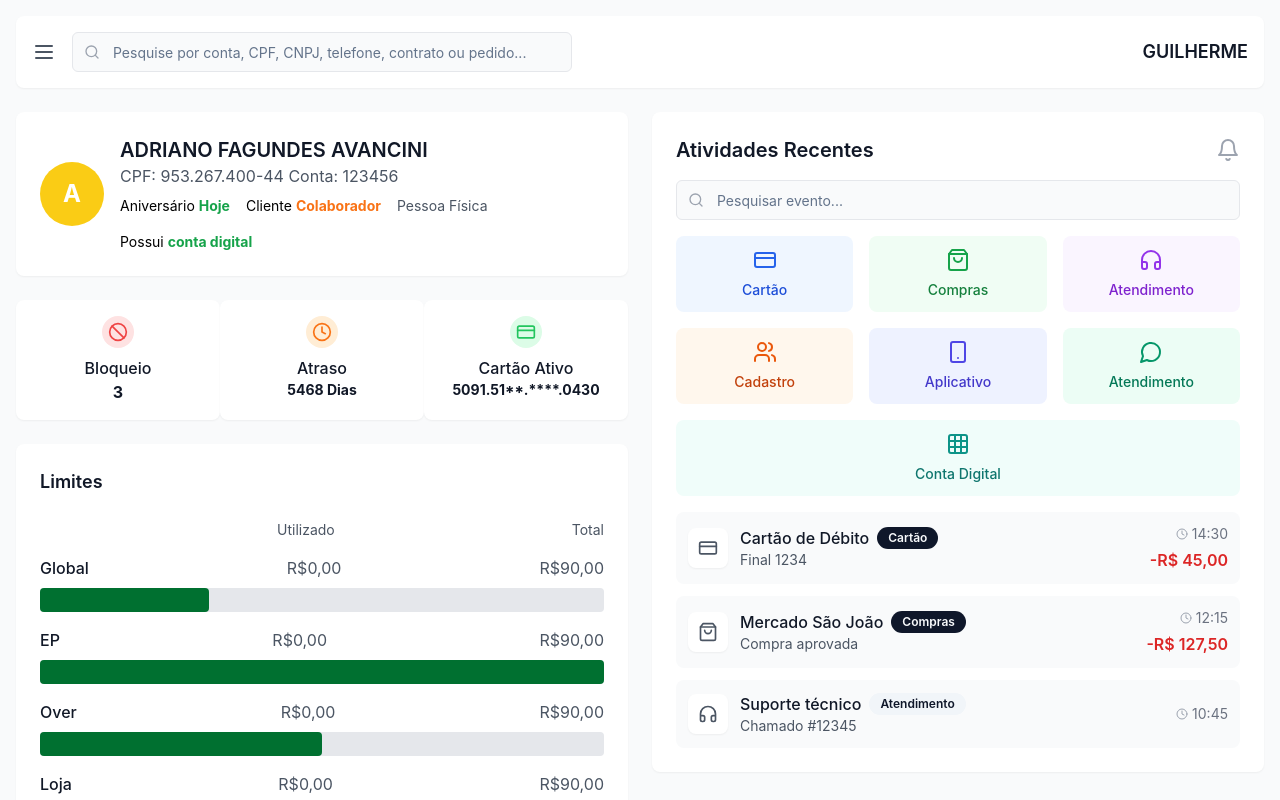
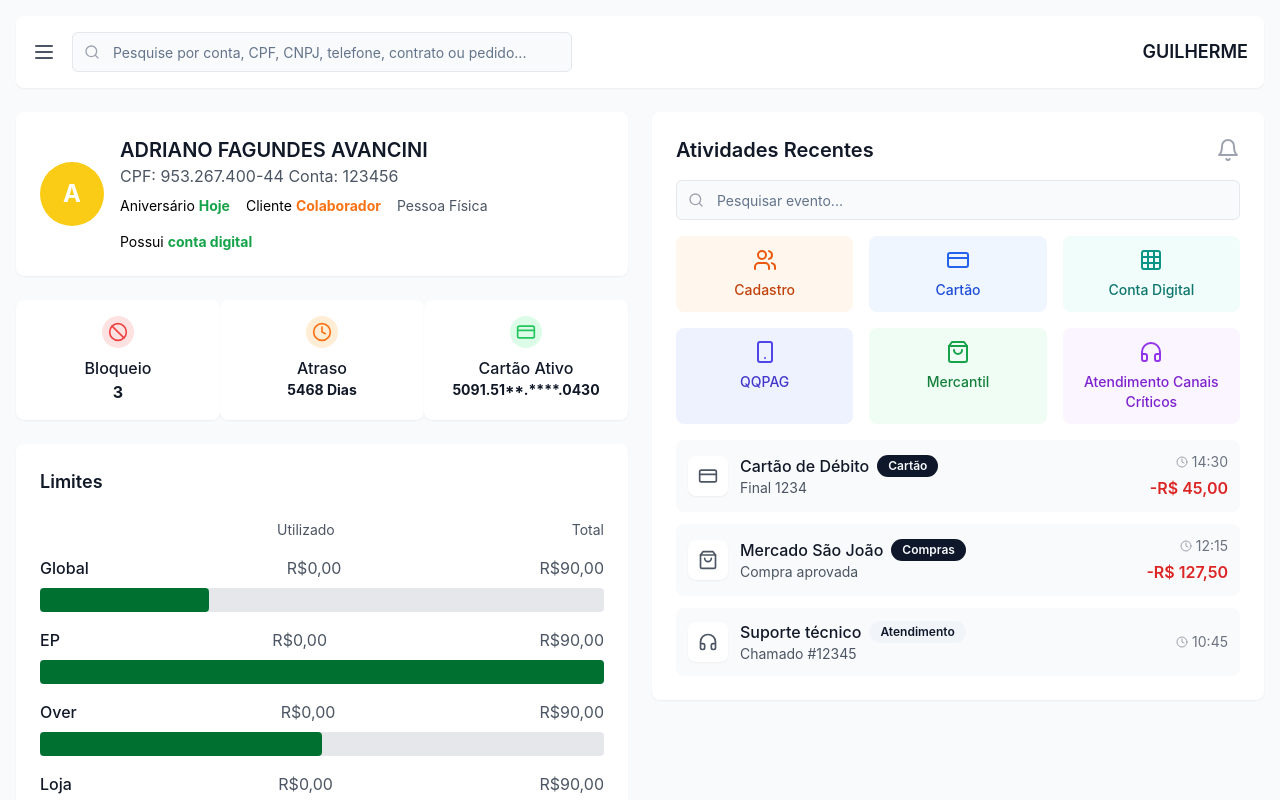
Before and after one commit to ViniciusMFreire/apple-print-glow-61, a React (Vite) app: page / in a window 1280 px wide. Shown: the top 800 px of the page. Built offline with nearby package versions, Linux system fonts and the light colour scheme.

Commit message:
Fix: Adjust icon display sequence
Reorder and rename icons in the activity list as requested.

```diff
--- a/src/components/dashboard/ActivityList.tsx
+++ b/src/components/dashboard/ActivityList.tsx
@@ -1,3 +1,4 @@
+
 import { Search, CreditCard, ShoppingBag, Headphones, Bell, Calendar, Clock, DollarSign, Users, Smartphone, Info, MessageCircle, Grid3X3 } from "lucide-react";
 import { Input } from "@/components/ui/input";
 import { Badge } from "@/components/ui/badge";
@@ -56,6 +57,13 @@ export const ActivityList = () => {
         </div>
 
         <div className="grid grid-cols-3 gap-2 md:gap-4">
+          <div className="flex flex-col items-center p-3 bg-orange-50 rounded-lg hover:bg-orange-100 transition-colors cursor-pointer">
+            <Users className={`text-orange-600 mb-2 ${getResponsiveClasses.iconSize.md}`} />
+            <span className={`text-orange-700 font-medium text-center ${getResponsiveClasses.textSize.xs}`}>
+              Cadastro
+            </span>
+          </div>
+
           <div className="flex flex-col items-center p-3 bg-blue-50 rounded-lg hover:bg-blue-100 transition-colors cursor-pointer">
             <CreditCard className={`text-blue-600 mb-2 ${getResponsiveClasses.iconSize.md}`} />
             <span className={`text-blue-700 font-medium text-center ${getResponsiveClasses.textSize.xs}`}>
@@ -63,49 +71,33 @@ export const ActivityList = () => {
             </span>
           </div>
 
+          <div className="flex flex-col items-center p-3 bg-teal-50 rounded-lg hover:bg-teal-100 transition-colors cursor-pointer">
+            <Grid3X3 className={`text-teal-600 mb-2 ${getResponsiveClasses.iconSize.md}`} />
+            <span className={`text-teal-700 font-medium text-center ${getResponsiveClasses.textSize.xs}`}>
+              Conta Digital
+            </span>
+          </div>
+        </div>
+
+        <div className="grid grid-cols-3 gap-2 md:gap-4">
+          <div className="flex flex-col items-center p-3 bg-indigo-50 rounded-lg hover:bg-indigo-100 transition-colors cursor-pointer">
+            <Smartphone className={`text-indigo-600 mb-2 ${getResponsiveClasses.iconSize.md}`} />
+            <span className={`text-indigo-700 font-medium text-center ${getResponsiveClasses.textSize.xs}`}>
+              QQPAG
+            </span>
+          </div>
+
           <div className="flex flex-col items-center p-3 bg-green-50 rounded-lg hover:bg-green-100 transition-colors cursor-pointer">
             <ShoppingBag className={`text-green-600 mb-2 ${getResponsiveClasses.iconSize.md}`} />
             <span className={`text-green-700 font-medium text-center ${getResponsiveClasses.textSize.xs}`}>
-              Compras
+              Mercantil
             </span>
           </div>
 
           <div className="flex flex-col items-center p-3 bg-purple-50 rounded-lg hover:bg-purple-100 transition-colors cursor-pointer">
             <Headphones className={`text-purple-600 mb-2 ${getResponsiveClasses.iconSize.md}`} />
             <span className={`text-purple-700 font-medium text-center ${getResponsiveClasses.textSize.xs}`}>
-              Atendimento
-            </span>
-          </div>
-        </div>
-
-        <div className="grid grid-cols-3 gap-2 md:gap-4">
-          <div className="flex flex-col items-center p-3 bg-orange-50 rounded-lg hover:bg-orange-100 transition-colors cursor-pointer">
-            <Users className={`text-orange-600 mb-2 ${getResponsiveClasses.iconSize.md}`} />
-            <span className={`text-orange-700 font-medium text-center ${getResponsiveClasses.textSize.xs}`}>
-              Cadastro
-            </span>
-          </div>
-
-          <div className="flex flex-col items-center p-3 bg-indigo-50 rounded-lg hover:bg-indigo-100 transition-colors cursor-pointer">
-            <Smartphone className={`text-indigo-600 mb-2 ${getResponsiveClasses.iconSize.md}`} />
-            <span className={`text-indigo-700 font-medium text-center ${getResponsiveClasses.textSize.xs}`}>
-              Aplicativo
-            </span>
-          </div>
-
-          <div className="flex flex-col items-center p-3 bg-emerald-50 rounded-lg hover:bg-emerald-100 transition-colors cursor-pointer">
-            <MessageCircle className={`text-emerald-600 mb-2 ${getResponsiveClasses.iconSize.md}`} />
-            <span className={`text-emerald-700 font-medium text-center ${getResponsiveClasses.textSize.xs}`}>
-              Atendimento
-            </span>
-          </div>
-        </div>
-
-        <div className="grid grid-cols-1 gap-2 md:gap-4">
-          <div className="flex flex-col items-center p-3 bg-teal-50 rounded-lg hover:bg-teal-100 transition-colors cursor-pointer">
-            <Grid3X3 className={`text-teal-600 mb-2 ${getResponsiveClasses.iconSize.md}`} />
-            <span className={`text-teal-700 font-medium text-center ${getResponsiveClasses.textSize.xs}`}>
-              Conta Digital
+              Atendimento Canais Críticos
             </span>
           </div>
         </div>
```
